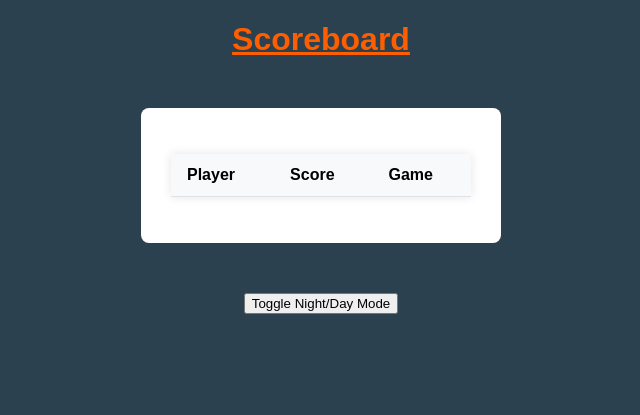
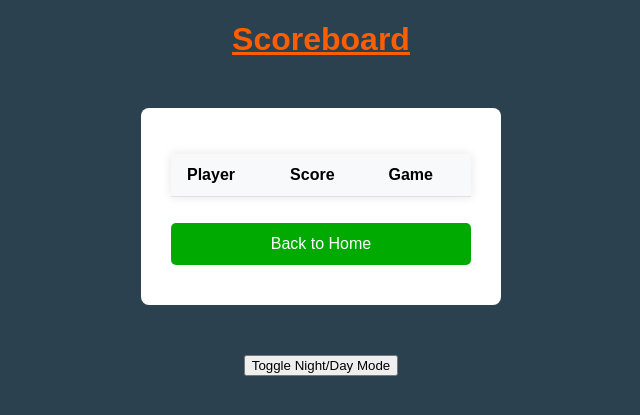
Before and after one commit to davidmorseiii/project-g2, a Flask app: page /scoreboard in a window 1280 px wide. Shown: the top 415 px of the page, without its empty margins (319-959 px from the left). Run offline with Flask 3, Linux system fonts and the light colour scheme; lists and menus that the app fills with data are empty.

Commit message:
Added back button in scoreboard.html

```diff
--- a/src/templates/scoreboard.html
+++ b/src/templates/scoreboard.html
@@ -33,6 +33,9 @@
             </tbody>
         </table>
 
+        <form action="/" method="get">
+            <button type="submit">Back to Home</button>
+        </form>
 
     </div>
     <button id="modeToggle">Toggle Night/Day Mode</button>
```
